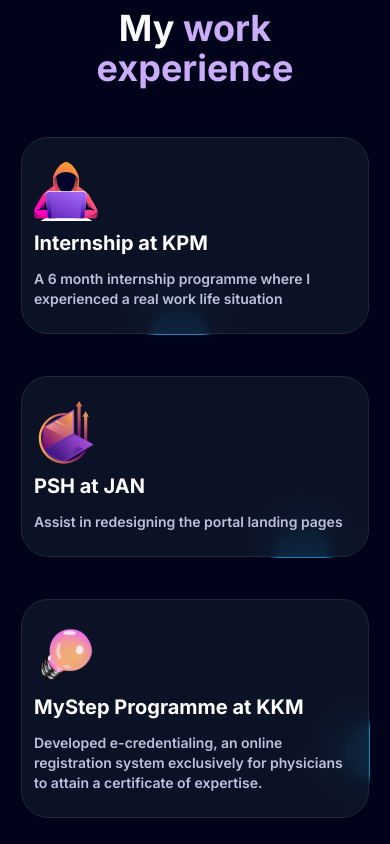
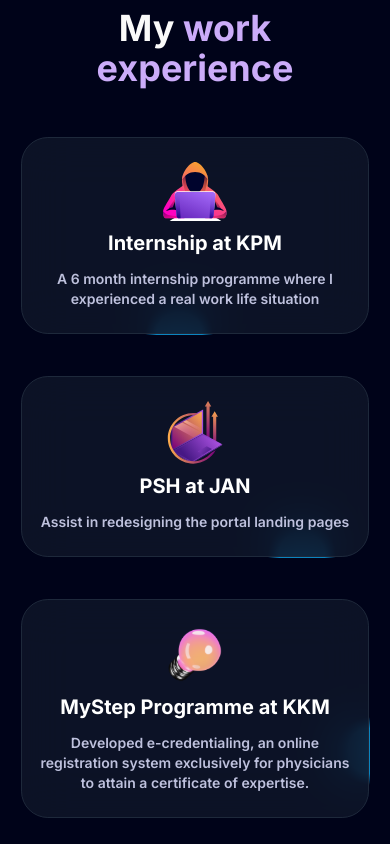
Before and after one commit to Roronoa97/portfolio, a Next.js app: page / in a window 390 px wide. Shown: the part 3220-4064 px from the top of the page. Built offline with nearby package versions, Linux system fonts and the light colour scheme.

Commit message:
fix experiences

```diff
--- a/components/Experiences.tsx
+++ b/components/Experiences.tsx
@@ -16,13 +16,13 @@ function Experiences() {
                 className="flex-1 text-white border-neutral-200 dark:border-slate-800"
                 duration={Math.floor(Math.random() * 10000) + 10000}
             >
-                <div className="flex lg:flex-row flex-col w-full h-full lg:items-center p-3 py-6 md:p-5 lg:p-10 gap-2">
+                <div className="flex lg:flex-row flex-col w-full h-full items-center p-3 py-6 md:p-5 lg:p-10 gap-2">
                     <img src={thumbnail} alt={thumbnail} className="lg:w-32 md:w-20 w-16" />
                     <div className="lg:ms-5">
-                        <h1 className="text-start text-xl md:text-2xl font-bold">
+                        <h1 className="text-center lg:text-start text-xl md:text-2xl font-bold">
                             {title}
                         </h1>
-                        <p className="text-start text-white-100 mt-3 font-semibold">
+                        <p className="text-center lg:text-start text-white-100 mt-3 font-semibold">
                             {desc}
                         </p>
                     </div>
```
